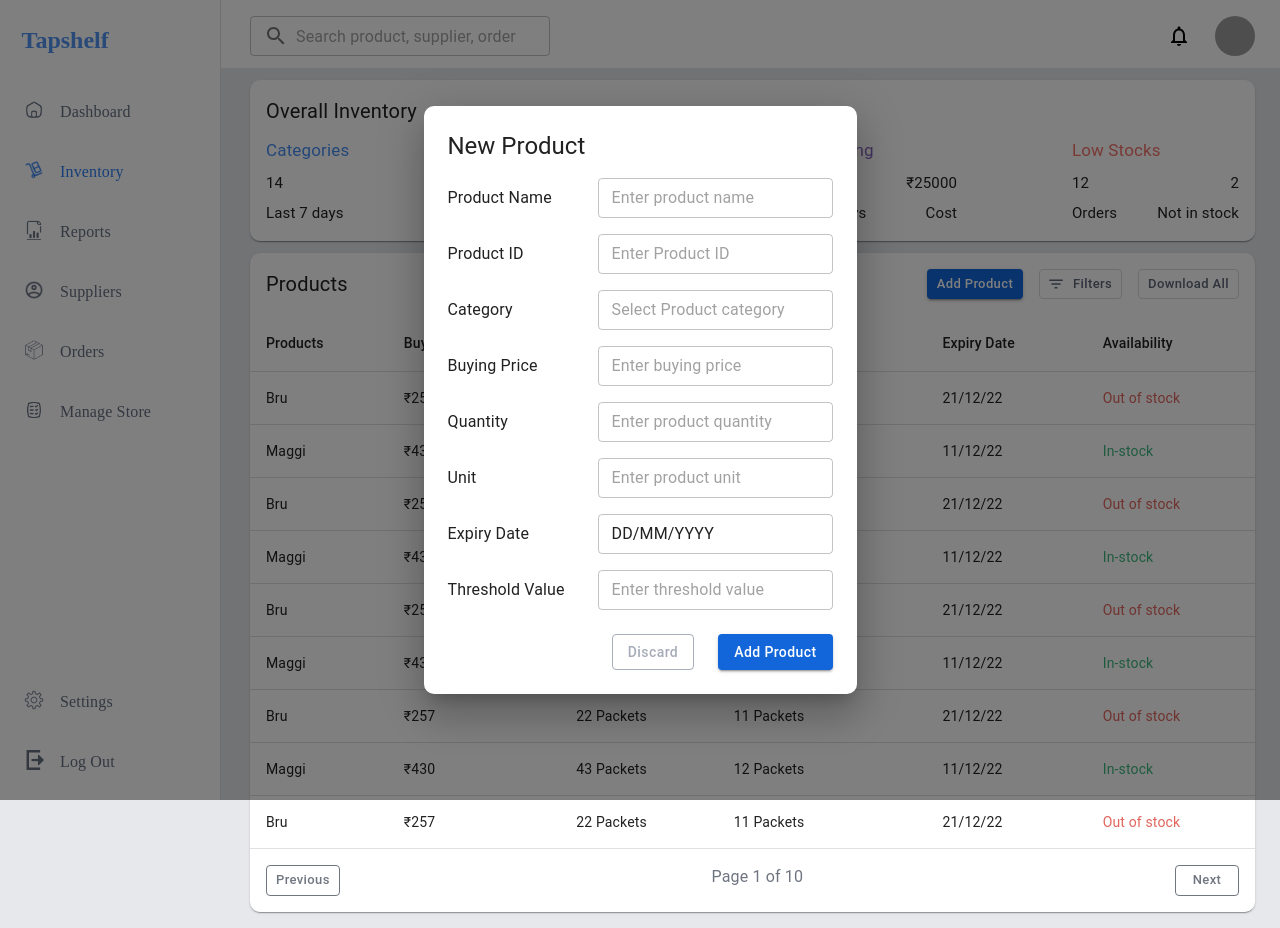
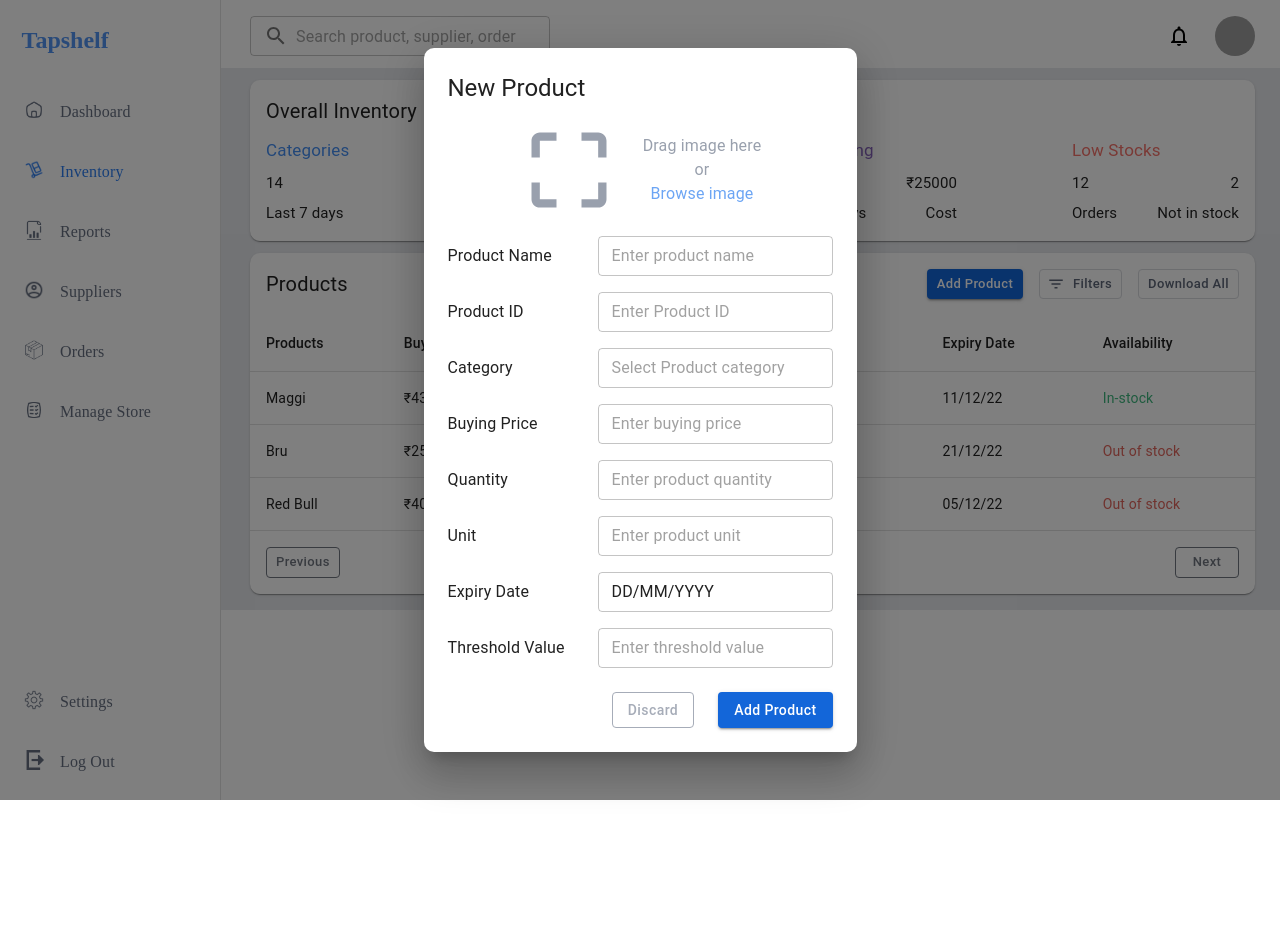
Before and after one commit to webbot-in/tapshelf-ui-design, a React (Create React App) app: page / in a window 1280 px wide. Both pictures are taken after a click on the button "Add Product". After the commit the page ends 800 px from the top, so only its background shows below. Built offline with nearby package versions, Linux system fonts and the light colour scheme; grey boxes are pictures that could not be loaded.

Commit message:
update some code

```diff
--- a/src/pages/Common/DrawerLeft.js
+++ b/src/pages/Common/DrawerLeft.js
@@ -20,6 +20,7 @@ import SettingsIconBlue from './images/blueicons/settingsblue.png'
 import LogoutIconBlue from './images/blueicons/logoutblue.png'
 import CloseIcon from '@mui/icons-material/Close';
 import { useMediaQuery, createTheme } from '@mui/material';
+import { enqueueSnackbar } from 'notistack'
 
 const theme = createTheme();
 
@@ -35,7 +36,6 @@ function DrawerLeft(props) {
         '4': '/orders',
         '5': '/managestore',
         '6': '/settings',
-        '7': '/logout'
     }
     const navigate = useNavigate()
     const MenuItemsList = [
@@ -77,7 +77,7 @@ function DrawerLeft(props) {
         {
             text: "Log Out",
             icon: window.location.pathname === paths['7'] ? LogoutIconBlue : LogoutIconBlack,
-            reDirect: () => navigate(paths['7'])
+            reDirect: () => enqueueSnackbar('No Logout', { variant: 'error', preventDuplicate: true })
         }
     ];
 
--- a/src/pages/Common/Navabar.js
+++ b/src/pages/Common/Navabar.js
@@ -13,6 +13,7 @@ function Navabar() {
         setOpenDrawer(false)
         console.log('call drawer fn')
     }
+
     return (
         <>
             <Stack direction={'row'} justifyContent={'space-between'} alignItems={'center'} sx={{ ml: { md: '200px', lg: "250px" }, mr: { md: '15px', lg: '25px' } }}>
--- a/src/pages/Inventory/Inventory.js
+++ b/src/pages/Inventory/Inventory.js
@@ -11,13 +11,14 @@ import { useMediaQuery, createTheme } from '@mui/material';
 import AddIcon from '@mui/icons-material/Add';
 import GetAppOutlinedIcon from '@mui/icons-material/GetAppOutlined';
 import Navabar from '../Common/Navabar';
-
+import CropFreeOutlinedIcon from '@mui/icons-material/CropFreeOutlined';
 
 const theme = createTheme();
 
 function Inventory() {
   const matchesSM = useMediaQuery(theme.breakpoints.down('md'));
   const [openAddProductDialog, setOpenAddProductDialog] = useState(false)
+  const [image, setImage] = useState(null);
   const [userEnterValue, setUserEnterValue] = useState({
     productName: '',
     productID: '',
@@ -28,13 +29,8 @@ function Inventory() {
     expiryDate: '',
     threshold: ''
   })
-  console.log(userEnterValue)
-
   const [storeProducts, setStoreProducts] = useState([])
-  console.log(storeProducts)
   const uiStoreProducts = [...storeProducts].reverse()
-
-
 
   const overall = [{
     title: 'Categories',
@@ -66,7 +62,6 @@ function Inventory() {
     amount: '2',
     lastTitle: 'Not in stock'
   }]
-
 
   const addProducts = [{
     title: 'Product Name',
@@ -134,6 +129,37 @@ function Inventory() {
     }))
   }]
 
+  const handleDragOver = (e) => {
+    e.preventDefault();
+  };
+
+  const handleDrop = (e) => {
+    e.preventDefault();
+    const file = e.dataTransfer.files[0];
+    if (file) {
+      const reader = new FileReader();
+      reader.onloadend = () => {
+        setImage(reader.result);
+      };
+      reader.readAsDataURL(file);
+    }
+  };
+
+  const handleImageChange = (e) => {
+    const file = e.target.files[0];
+    if (file) {
+      const reader = new FileReader();
+      reader.onloadend = () => {
+        setImage(reader.result);
+      };
+      reader.readAsDataURL(file);
+    }
+  };
+
+  const handleBrowseClick = () => {
+    document.getElementById('fileInput').click();
+  };
+
   const addProductBtn = () => {
     const currentDate = dayjs();
     const format = 'DD/MM/YYYY';
@@ -163,6 +189,7 @@ function Inventory() {
         expiryDate: '',
         threshold: ''
       })
+      setImage(null)
       setOpenAddProductDialog(false)
       enqueueSnackbar('Product Added', { variant: 'success', preventDuplicate: true });
     }
@@ -199,8 +226,30 @@ function Inventory() {
     });
   }
 
+  const closeAddProductDialog = () => {
+    setOpenAddProductDialog(false)
+    setUserEnterValue({
+      productName: '',
+      productID: '',
+      category: '',
+      buyingPrice: '',
+      quantity: '',
+      unit: '',
+      expiryDate: '',
+      threshold: ''
+    })
+    setImage(null)
+  }
   useEffect(() => {
     setStoreProducts([{
+      productName: 'Red Bull',
+      buyingPrice: '405',
+      quantity: '36',
+      threshold: '9',
+      expiryDate: '2022-12-05T18:30:00.000Z',
+      availability: 'Out of stock',
+      uniqueID: '2024-02-11T12:46:37.373Z'
+    },{
       productName: 'Bru',
       buyingPrice: '257',
       quantity: '22',
@@ -216,66 +265,9 @@ function Inventory() {
       expiryDate: '2022-12-11T18:30:00.000Z',
       availability: 'In-stock',
       uniqueID: '2024-02-11T12:50:37.373Z'
-    }, {
-      productName: 'Bru',
-      buyingPrice: '257',
-      quantity: '22',
-      threshold: '11',
-      expiryDate: '2022-12-21T18:30:00.000Z',
-      availability: 'Out of stock',
-      uniqueID: '2024-02-11T12:46:37.373Z'
-    }, {
-      productName: 'Maggi',
-      buyingPrice: '430',
-      quantity: '43',
-      threshold: '12',
-      expiryDate: '2022-12-11T18:30:00.000Z',
-      availability: 'In-stock',
-      uniqueID: '2024-02-11T12:50:37.373Z'
-    }, {
-      productName: 'Bru',
-      buyingPrice: '257',
-      quantity: '22',
-      threshold: '11',
-      expiryDate: '2022-12-21T18:30:00.000Z',
-      availability: 'Out of stock',
-      uniqueID: '2024-02-11T12:46:37.373Z'
-    }, {
-      productName: 'Maggi',
-      buyingPrice: '430',
-      quantity: '43',
-      threshold: '12',
-      expiryDate: '2022-12-11T18:30:00.000Z',
-      availability: 'In-stock',
-      uniqueID: '2024-02-11T12:50:37.373Z'
-    }, {
-      productName: 'Bru',
-      buyingPrice: '257',
-      quantity: '22',
-      threshold: '11',
-      expiryDate: '2022-12-21T18:30:00.000Z',
-      availability: 'Out of stock',
-      uniqueID: '2024-02-11T12:46:37.373Z'
-    }, {
-      productName: 'Maggi',
-      buyingPrice: '430',
-      quantity: '43',
-      threshold: '12',
-      expiryDate: '2022-12-11T18:30:00.000Z',
-      availability: 'In-stock',
-      uniqueID: '2024-02-11T12:50:37.373Z'
-    }, {
-      productName: 'Bru',
-      buyingPrice: '257',
-      quantity: '22',
-      threshold: '11',
-      expiryDate: '2022-12-21T18:30:00.000Z',
-      availability: 'Out of stock',
-      uniqueID: '2024-02-11T12:46:37.373Z'
     }
     ])
   }, [])
-
 
 
   return (
@@ -366,6 +358,45 @@ function Inventory() {
 
       <Dialog open={openAddProductDialog} PaperProps={{ sx: { p: 3, borderRadius: '10px' } }}>
         <Typography variant='h5'>New Product</Typography>
+        <Stack
+          direction={'row'}
+          alignItems={'center'}
+          gap={3}
+          justifyContent={'center'}
+          mt={2}
+          onDragOver={handleDragOver}
+          onDrop={handleDrop}
+        >
+          {image ?
+            <Avatar
+              variant="square"
+              alt="image"
+              src={image}
+              sx={{ width: 100, height: 100 }}
+            /> :
+            <CropFreeOutlinedIcon sx={{ fontSize: 100, color: '#99A0AD' }} />
+          }
+
+          <Stack alignItems={'center'}>
+            <Typography sx={{ color: '#99A0AD' }}>Drag image here</Typography>
+            <Typography sx={{ color: '#99A0AD' }}>or</Typography>
+            <input
+              id="fileInput"
+              type="file"
+              accept="image/*"
+              onChange={handleImageChange}
+              style={{ display: 'none' }}
+            />
+            <Typography
+              variant="body1"
+              component="span"
+              onClick={handleBrowseClick}
+              sx={{ cursor: 'pointer', color: '#6CA5F4' }}
+            >
+              Browse image
+            </Typography>
+          </Stack>
+        </Stack>
         {addProducts.map((items, index) => (
           <Stack direction={{ sm: 'row' }} alignItems={{ sm: 'center' }} key={index} mt={2}>
             <Typography sx={{ width: 150 }}>{items.title}</Typography>
@@ -411,7 +442,8 @@ function Inventory() {
           </Stack>
         ))}
         <Stack direction={'row'} gap={3} alignItems={'center'} justifyContent={'flex-end'} mt={3}>
-          <Button variant='outlined' onClick={() => setOpenAddProductDialog(false)} sx={{ textTransform: 'capitalize', color: '#A6ACB8', borderColor: '#A6ACB8', ':hover': { borderColor: '#A6ACB8' } }}>Discard</Button>
+          <Button variant='outlined' onClick={closeAddProductDialog}
+            sx={{ textTransform: 'capitalize', color: '#A6ACB8', borderColor: '#A6ACB8', ':hover': { borderColor: '#A6ACB8' } }}>Discard</Button>
           <Button variant='contained' onClick={addProductBtn} sx={{ textTransform: 'capitalize', bgcolor: '#1366D9', ':hover': { bgcolor: '#1366D9' } }}>Add Product</Button>
         </Stack>
       </Dialog >
```
